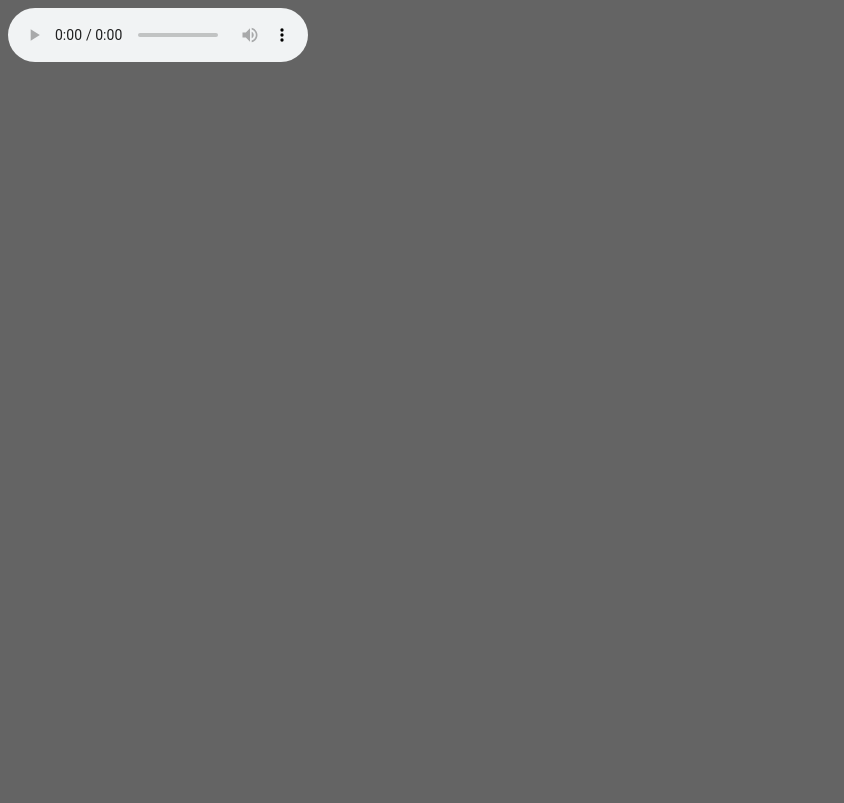
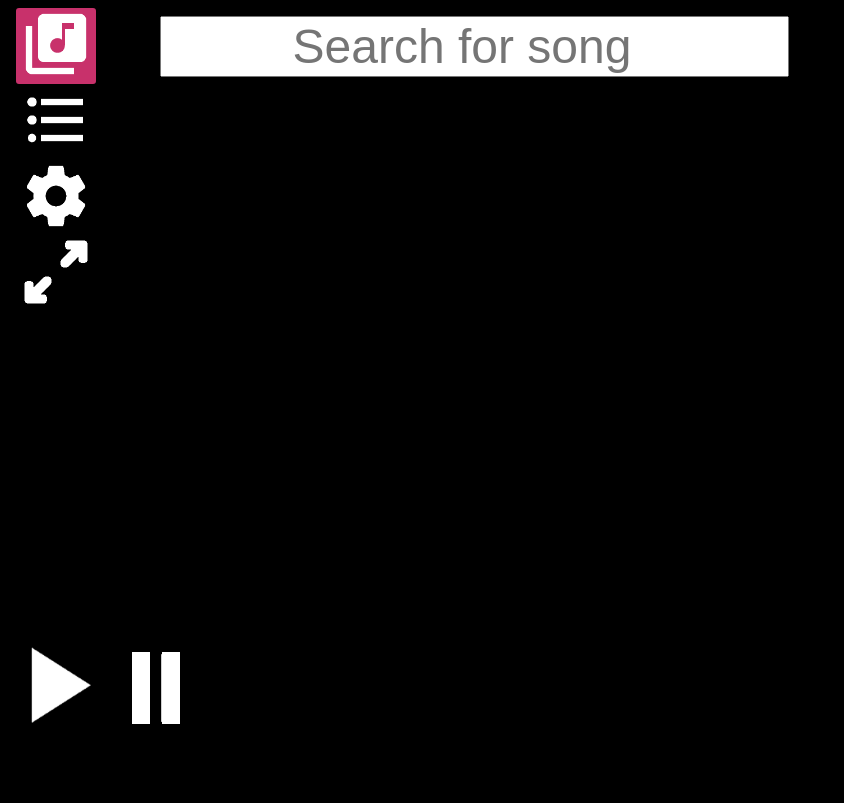
Before and after one commit to haritzmedina/EPlayer, a browser extension: page window.html in a window 1280 px wide. Shown: the whole page, without its empty margins (0-844 px from the left). Drawn offline with Linux system fonts and the light colour scheme.

Commit message:
Initial interface

```diff
--- a/css/windowBig.css
+++ b/css/windowBig.css
@@ -1,7 +1,138 @@
-body{
-    background-color: rgba(100,100,100,1);
+/* Scrollbar */
+
+/* Let's get this party started */
+::-webkit-scrollbar {
+    width: 14px;
 }
 
+/* Track */
+::-webkit-scrollbar-track {
+    -webkit-box-shadow: inset 0 0 6px rgba(125,125,125,0.3);
+    -webkit-border-radius: 10px;
+    border-radius: 10px;
+    cursor: pointer;
+}
+
+/* Handle */
+::-webkit-scrollbar-thumb {
+    -webkit-border-radius: 10px;
+    border-radius: 10px;
+    background: rgba(0,100,200,0.8);
+    -webkit-box-shadow: inset 0 0 6px rgba(0,0,0,0.5);
+}
+::-webkit-scrollbar-thumb:window-inactive {
+    background: rgba(0,70,140,0.4);
+}
+
+html{
+    height: 100%;
+}
+
+body{
+    background-color: rgba(0,0,0,1);
+    color: white;
+    max-height: 100%;
+    margin: 0;
+    padding: 0.5em;
+}
+
+a{
+    cursor: pointer;
+}
+
+#menu{
+    max-width: 7em;
+    min-height: 100%;
+    max-height: 100%;
+    left: 0;
+    position: absolute;
+    padding-left: 1em;
+    padding-right: 1em;
+}
+
+#content{
+    right: 0;
+    position: absolute;
+    width: calc(100% - 10em);
+}
+
+#playerWrapper{
+    height: 10em;
+    bottom: 0;
+    position: absolute;
+}
+
+/* Lateral menu */
+
+.menuElement{
+    float: none;
+    width: 5em;
+    display:block;
+}
+
+#librarySelector{
+    background-color: rgba(200, 49, 107, 1);
+    border-radius: 3px;
+}
+
+#librarySelector:hover{
+    background-color: rgba(200, 11, 81, 1);
+}
+
+.menuElement > img:hover{
+    background-color: inherit;
+}
+
+.menuElement > img{
+    width: 90%;
+    padding-left: 5%;
+    padding-right: 5%;
+}
+
+#expandSelector{
+    bottom: 0;
+}
+
+/* Content */
+#content{
+    overflow: hidden;
+    height: calc(80% - 1em);
+    padding-top: 0.5em;
+    padding-bottom: 0.5em;
+}
+
+/* Library */
+.songElement{
+    height: 2em;
+    width: 100%;
+}
+
+/* Player wrapper */
+#playerControl{
+    display: block;
+    height: 20%;
+}
+
+.playerControl > img{
+    width: 6em;
+}
+
+/* Player */
 #player{
+    display: none;
+}
 
+#searchWrapper{
+    height: 5em;
 }
+
+#search{
+    font-size: 3em;
+    text-align: center;
+}
+
+#searchResults{
+    overflow-y: auto;
+    width: 100%;
+    height: calc(100% - 5em);
+}
--- a/css/windowSmall.css
+++ b/css/windowSmall.css
@@ -0,0 +1,3 @@
+body{
+    background-color: rgba(0,0,0,1);
+}
--- a/js/Model.js
+++ b/js/Model.js
@@ -30,7 +30,6 @@ GCPlayerModel.prototype.readFolder = function(entry_folder){
     "use strict";
     var dirReader = entry_folder.createReader();
     var songs = this.songs;
-    var saveSongs = this.saveSongs;
     var readEntries = function(){
         dirReader.readEntries(function(results){
             debugger;
@@ -41,7 +40,9 @@ GCPlayerModel.prototype.readFolder = function(entry_folder){
                 readEntries();
             }
             else{
-                saveSongs(songs);
+                window.GCPlayer.model.saveSongs(songs);
+                // TODO print songs
+                window.GCPlayer.view.displaySongs(songs);
             }
         });
     };
@@ -100,7 +101,7 @@ GCPlayerModel.prototype.setParams = function (x, wantSync) {
                 console.log(chrome.runtime.lastError);
         }
     );
-}
+};
 
 GCPlayerModel.prototype.getParams = function (x, callback, wantSync) {
     var storageArea = wantSync ? chrome.storage.sync : chrome.storage.local;
@@ -112,7 +113,7 @@ GCPlayerModel.prototype.getParams = function (x, callback, wantSync) {
                 callback(items);
         }
     );
-}
+};
 
 
 var Song = function(file){
--- a/js/View.js
+++ b/js/View.js
@@ -16,3 +16,17 @@ GCPlayerView.prototype.playSong = function(url){
     player.src = url;
     player.play();
 };
+
+GCPlayerView.prototype.displaySongs = function(songs){
+    "use strict";
+    console.log("Displaying songs");
+    var resultsDiv = document.getElementById('searchResults');
+    resultsDiv.innerHTML = ""; // Clean space
+    for(var i=0;i<songs.length;i++){
+        var song = songs[i];
+        var div = document.createElement('div');
+        div.classList.add('songElement');
+        div.textContent = song.file.name;
+        resultsDiv.appendChild(div);
+    }
+};
--- a/window.html
+++ b/window.html
@@ -9,9 +9,23 @@
     <link rel="stylesheet" media="screen and (max-width: 799px)" href="css/windowSmall.css"/>
 </head>
 <body>
-    <div id="playlist"></div>
-    <div id="content"></div>
+    <div id="menu">
+        <a id="librarySelector" class="menuElement"><img src="/img/library.png" title="Library" alt="Library"></a>
+        <a id="playlistSelector" class="menuElement"><img src="/img/playlist.png" title="Playlists" alt="Playlist"></a>
+        <a id="settingsSelector" class="menuElement"><img src="/img/settings.png"  title="Settings" alt="Settings"></a>
+        <a id="expandSelector" class="menuElement"><img src="/img/expand.png" title="Expand menu" alt="Expand lateral menu"></a>
+    </div>
+    <div id="content">
+        <div id="searchWrapper">
+            <input id="search" type="search" placeholder="Search for song"/>
+        </div>
+        <div id="searchResults">
+            <!-- Here will be added song results -->
+        </div>
+    </div>
     <div id="playerWrapper">
+        <a class="playerControl"><img id="play" src="/img/play.png"></a>
+        <a class="playerControl"><img id="pause" src="/img/pause.png"></a>
     </div>
     <audio id="player" controls="controls"></audio>
 </body>
```
Also changed, not shown: README.md (added), img/expand.png (added), img/library.png (added), img/pause.png (added), img/play.png (added), img/playlist.png (added), img/settings.png (added), js/Controller.js (line endings or trailing spaces).
